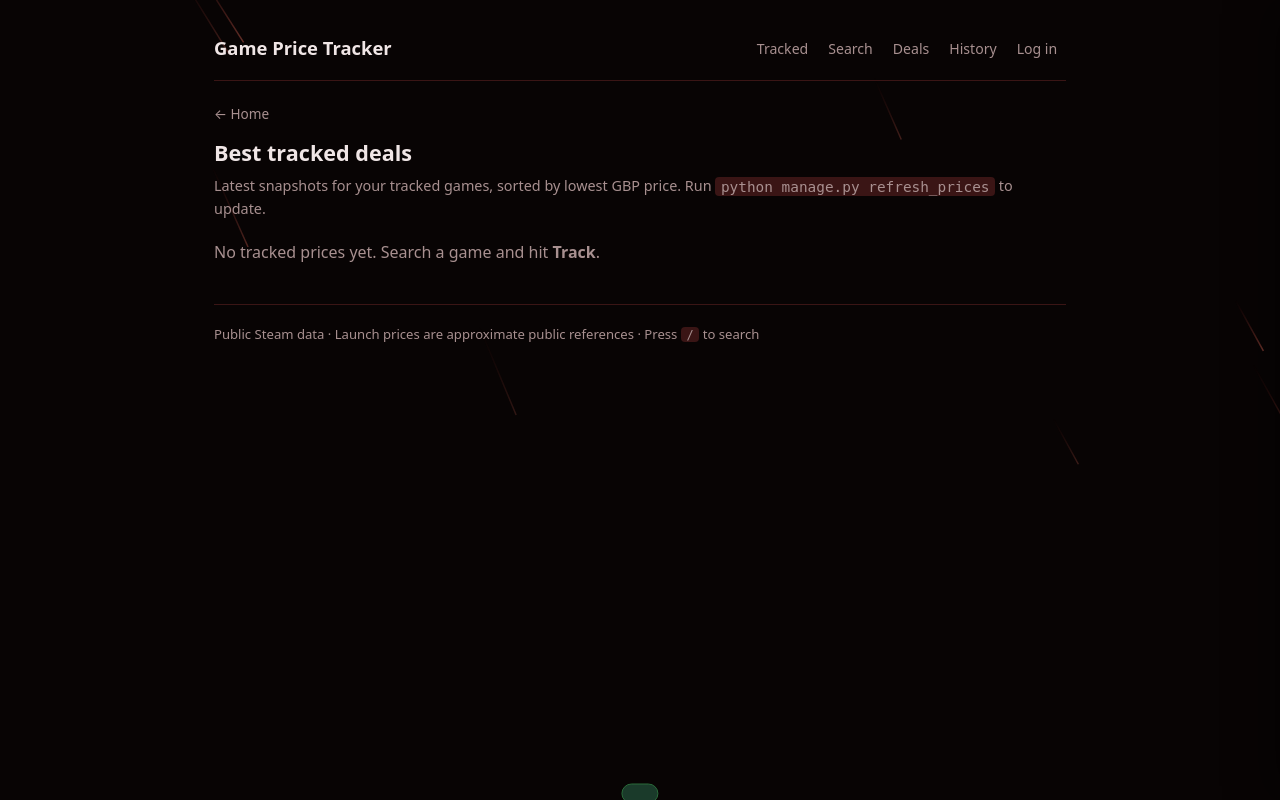
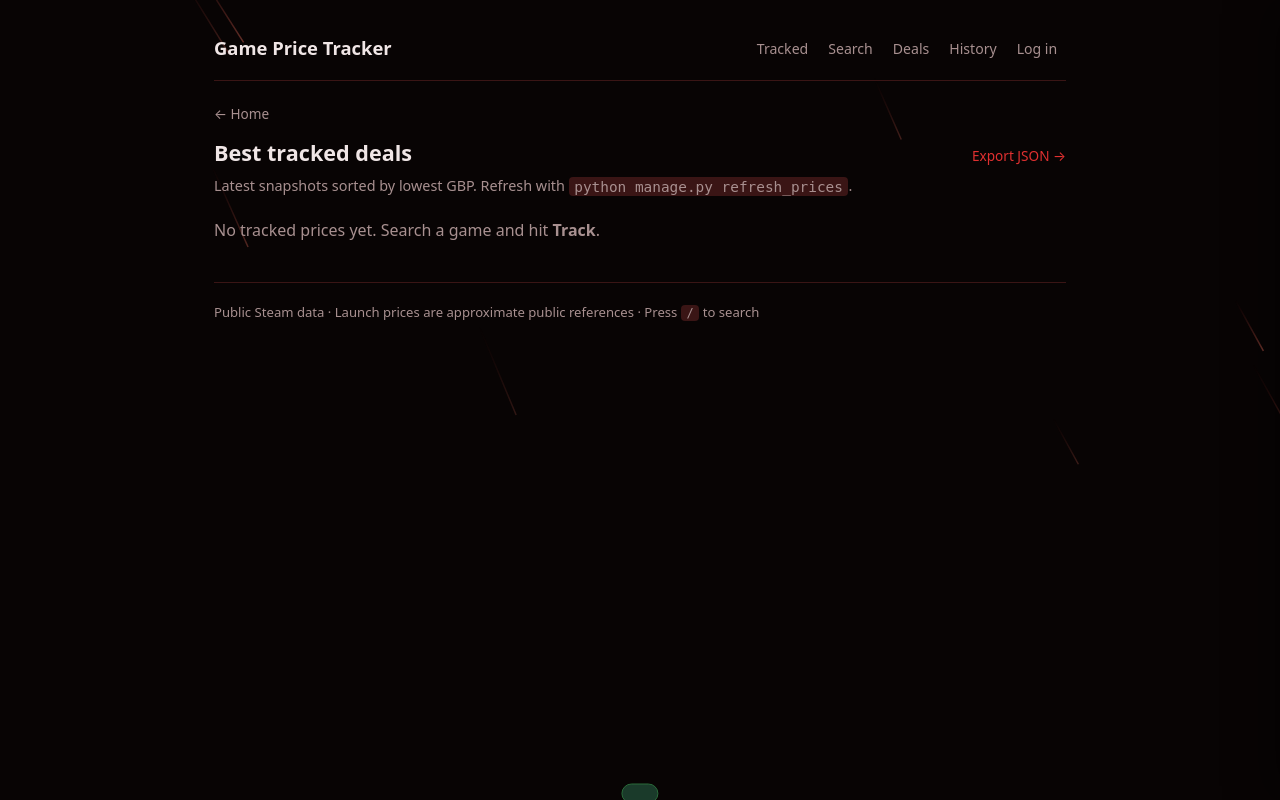
Before and after one commit to harinivasanc2000/django-game-price-tracker, a Django app: page /deals/ in a window 1280 px wide. Run offline with Django 5.2, Linux system fonts and the light colour scheme; data comes from the database, SQL or seed files in the repository; data that the repository does not hold is empty; parts of the project's set-up code (start-up, migrations or seed data) failed here and were passed over.

Commit message:
Best deals: export JSON link + polish

```diff
--- a/templates/games/best_deals.html
+++ b/templates/games/best_deals.html
@@ -3,17 +3,20 @@
 
 {% block content %}
 <a href="{% url 'games:home' %}" style="color: var(--muted); font-size: 0.85rem;">← Home</a>
-<h1 style="font-size: 1.35rem; margin: 0.75rem 0 0.35rem;">Best tracked deals</h1>
+<div style="display:flex;flex-wrap:wrap;justify-content:space-between;align-items:baseline;gap:0.75rem;margin:0.75rem 0 0.35rem;">
+  <h1 style="font-size: 1.35rem; margin: 0;">Best tracked deals</h1>
+  <a href="{% url 'games:export_tracked' %}" style="font-size:0.85rem;" target="_blank">Export JSON →</a>
+</div>
 <p style="color: var(--muted); font-size: 0.9rem; margin-bottom: 1.25rem;">
-  Latest snapshots for your tracked games, sorted by lowest GBP price.
-  Run <code style="background:var(--border);padding:0.1rem 0.35rem;border-radius:4px;">python manage.py refresh_prices</code> to update.
+  Latest snapshots sorted by lowest GBP.
+  Refresh with <code style="background:var(--border);padding:0.1rem 0.35rem;border-radius:4px;">python manage.py refresh_prices</code>.
 </p>
 
 {% if rows %}
   <div style="display:grid;gap:0.45rem;">
     {% for row in rows %}
       <a href="{% if row.game.steam_app_id %}{% url 'games:steam_detail' row.game.steam_app_id %}{% else %}{% url 'games:compare' row.game.slug %}{% endif %}"
-         style="display:flex;justify-content:space-between;align-items:center;gap:0.75rem;padding:0.7rem 0.85rem;border-radius:12px;border:1px solid var(--border);background:var(--card);color:var(--text);text-decoration:none;">
+         style="display:flex;justify-content:space-between;align-items:center;gap:0.75rem;padding:0.7rem 0.85rem;border-radius:12px;border:1px solid var(--border);background:rgba(18,8,8,0.88);color:var(--text);text-decoration:none;">
         <div>
           <div style="font-weight:600;">{{ row.game.title }}</div>
           <div style="font-size:0.78rem;color:var(--muted);margin-top:0.15rem;">
```
